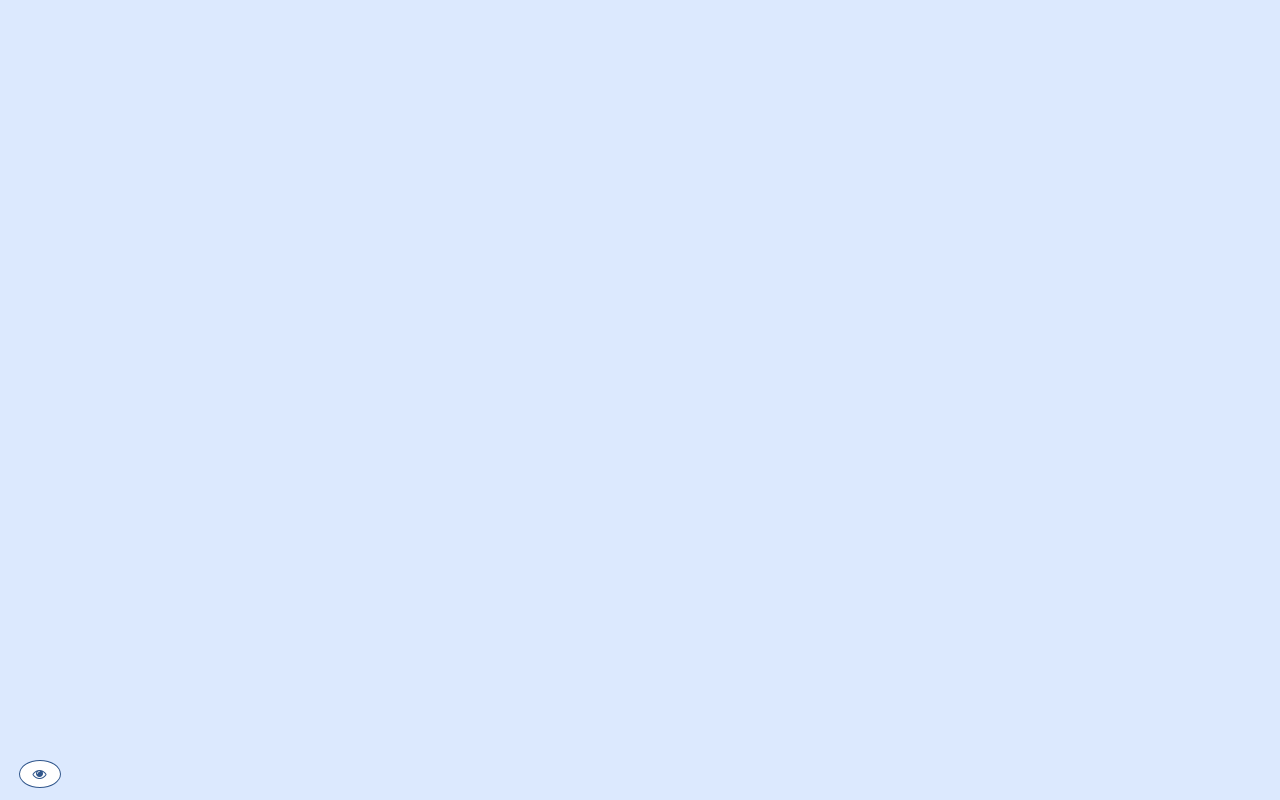
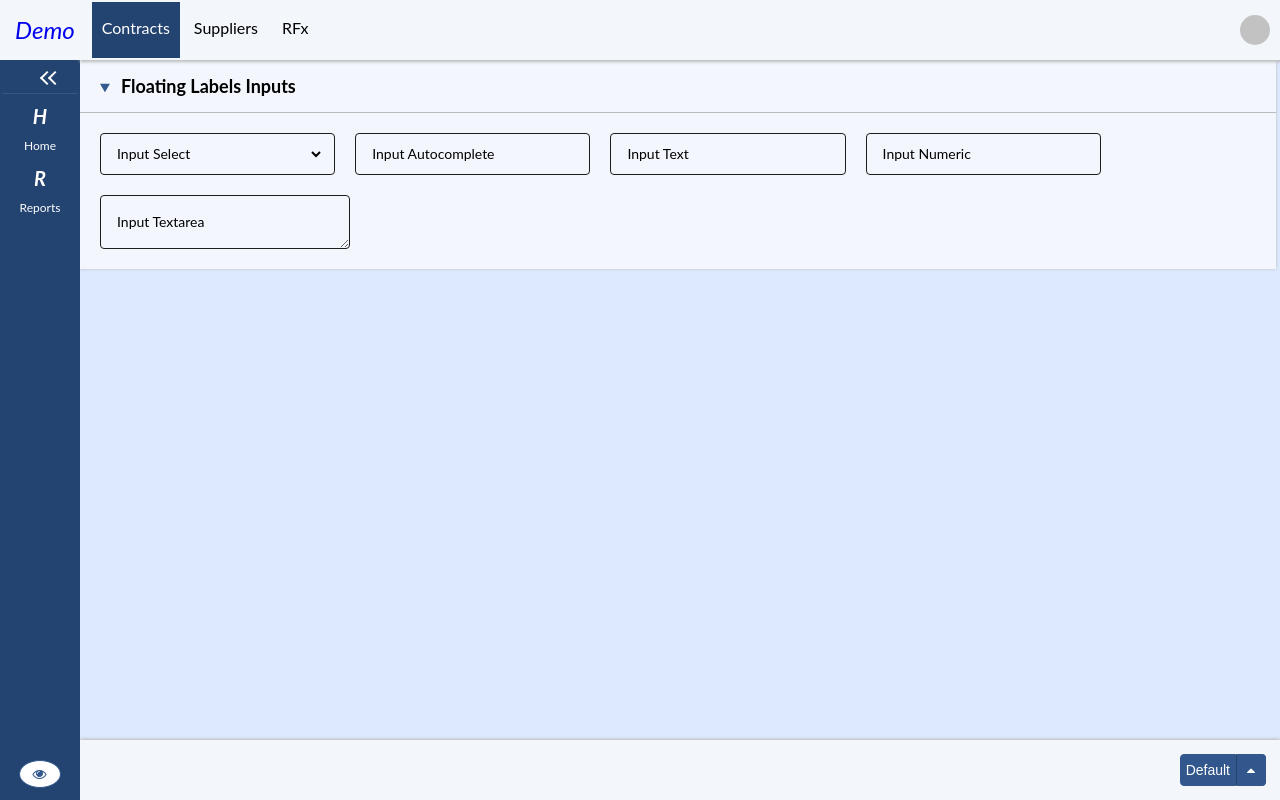
Before and after one commit to gregariousgovind/angularTheming, an Angular app: page /theming/fieldWidget in a window 1280 px wide. Before the commit this address led to /. Built offline with nearby package versions, Linux system fonts and the light colour scheme.

Commit message:
3 files modified, 2 added

```diff
--- a/src/app/app.module.ts
+++ b/src/app/app.module.ts
@@ -18,6 +18,7 @@ import { SkipBlockAccessibilityDirective } from './shared/directives/skip-block.
 import { LandingPageComponent } from './components/landing-page/landing-page.component';
 import { CarousalComponent } from './components/carousal/carousal.component';
 import { ResumeComponent } from './components/resume/resume.component';
+import { FieldWidgetComponent } from './components/field-widget/field-widget.component';
 
 @NgModule({
   imports: [BrowserModule, FormsModule, RoutingModule],
@@ -38,6 +39,7 @@ import { ResumeComponent } from './components/resume/resume.component';
     LandingPageComponent,
     CarousalComponent,
     ResumeComponent,
+    FieldWidgetComponent,
     LayerAccessibilityDirective,
     BlockAccessibilityDirective,
     TabbableAccessibilityDirective,
--- a/src/app/components/carousal/carousal.component.ts
+++ b/src/app/components/carousal/carousal.component.ts
@@ -81,6 +81,7 @@ export class CarousalComponent implements OnInit {
           height: '38px',
         },
       },
+      reference: '/theming/fieldWidget',
     },
     {
       id: 3,
--- /dev/null
+++ b/src/app/components/field-widget/field-widget.component.html
@@ -0,0 +1,71 @@
+<div class="container">
+  <details open>
+    <summary>
+      <h1>floating labels inputs</h1>
+    </summary>
+
+    <section class="widget">
+      <div class="input-container select">
+        <select
+          class="input-select"
+          id="inputSelectId"
+          onclick="this.setAttribute('value', this.value);"
+          value=""
+        >
+          <option value="" style="display: none"></option>
+          <option value="1">Option 1</option>
+          <option value="2">Option 2</option>
+          <option value="3">Option 3</option>
+        </select>
+        <label for="inputSelectId">input select</label>
+      </div>
+
+      <div class="input-container autocomplete">
+        <input
+          class="input-autocomplete"
+          list="inputAutocompleteListId"
+          id="inputAutocompleteId"
+          placeholder=" "
+        />
+        <datalist id="inputAutocompleteListId">
+          <option value="apple"></option>
+          <option value="ball"></option>
+          <option value="cat"></option>
+          <option value="dog"></option>
+          <option value="elephant"></option>
+        </datalist>
+
+        <label for="inputAutocompleteId">input autocomplete</label>
+      </div>
+
+      <div class="input-container text">
+        <input
+          class="input-text"
+          id="inputTextId"
+          type="text"
+          placeholder=" "
+        />
+        <label for="inputTextId">input text</label>
+      </div>
+
+      <div class="input-container numeric">
+        <input
+          class="input-numeric"
+          id="inputNumericId"
+          type="number"
+          placeholder=" "
+        />
+        <label for="inputNumericId">input numeric</label>
+      </div>
+
+      <div class="input-container textarea">
+        <textarea
+          class="input-textarea"
+          id="inputTextareaId"
+          placeholder=" "
+        ></textarea>
+        <label for="inputTextareaId">input textarea</label>
+      </div>
+    </section>
+  </details>
+</div>
--- /dev/null
+++ b/src/app/components/field-widget/field-widget.component.scss
@@ -0,0 +1,116 @@
+.container {
+    details {
+      background: #f3f7fd;
+      box-shadow: 0 0 3px #bbbbbb;
+
+      summary {
+        padding: 10px 20px;
+        text-transform: capitalize;
+
+        &::marker {
+          color: #32588d;
+        }
+
+        &:focus {
+          outline: 2px solid #32588d;
+        }
+
+        &:hover {
+          background: #c2c2c225;
+        }
+
+        h1 {
+          display: inline-block;
+          margin-top: 0;
+          margin-bottom: 0;
+          margin-left: 5px;
+          font-size: 18px;
+        }
+      }
+
+      .widget {
+        display: flex;
+        flex-wrap: wrap;
+        border-top: 1px solid #bbbbbb;
+        padding: 10px;
+
+        .input-container {
+          position: relative;
+          width: 20%;
+          min-width: 200px;
+          margin: 10px;
+          padding: 0 10px;
+          height: 42px;
+          border: 1px solid #1d1d1d;
+          border-radius: 4px;
+
+          &:focus-within {
+            outline: #32588d solid 2px;
+            border: 1px solid transparent;
+          }
+
+          &.textarea {
+            max-width: fit-content;
+            min-width: 250px;
+            height: fit-content;
+            padding-right: 0;
+
+            &, .input-textarea {
+              min-height: 42px;
+            }
+
+            .input-textarea {
+              min-width: 100%;
+              max-width: 100%;
+              padding: 10px 0;
+            }
+          }
+
+          .input-text,
+          .input-select,
+          .input-autocomplete,
+          .input-numeric,
+          .input-textarea {
+            display: block;
+            background-color: transparent;
+            font-size: 14px;
+            height: 100%;
+            width: 100%;
+            padding: 0;
+            border: none;
+            outline: none;
+          }
+
+          label {
+            position: absolute;
+            font-size: 14px;
+            left: 16px;
+            top: 50%;
+            text-transform: capitalize;
+            transform: translateY(-50%);
+            transition: 0.2s ease all;
+          }
+
+          .input-text:focus ~ label,
+          .input-text:not(:placeholder-shown) ~ label,
+          .input-numeric:focus ~ label,
+          .input-numeric:hover ~ label,
+          .input-numeric:not(:placeholder-shown) ~ label,
+          .input-textarea:focus ~ label,
+          .input-textarea:not(:placeholder-shown) ~ label,
+          .input-autocomplete:focus ~ label,
+          .input-autocomplete:not(:placeholder-shown) ~ label,
+          .input-select:focus~label,
+          .input-select:not([value=""]):valid ~ label {
+            top: -4px;
+            left: 4px;
+            background: #f3f7fc;
+            font-size: 12px;
+            padding: 0 5px;
+            color: #5264AE;
+            font-weight: bold;
+          }
+        }
+      }
+    }
+  }
--- /dev/null
+++ b/src/app/components/field-widget/field-widget.component.ts
@@ -0,0 +1,12 @@
+import { Component, OnInit } from '@angular/core';
+
+@Component({
+  selector: 'app-field-widget',
+  templateUrl: './field-widget.component.html',
+  styleUrls: ['./field-widget.component.scss'],
+})
+export class FieldWidgetComponent implements OnInit {
+  constructor() {}
+
+  ngOnInit() {}
+}
--- a/src/app/routing.module.ts
+++ b/src/app/routing.module.ts
@@ -5,6 +5,7 @@ import { WrapperComponent } from './shared/wrapper/wrapper.component';
 import { StatusCardsComponent } from './components/status-cards/status-cards.component';
 import { LandingPageComponent } from './components/landing-page/landing-page.component';
 import { ResumeComponent } from './components/resume/resume.component';
+import { FieldWidgetComponent } from './components/field-widget/field-widget.component';
 
 const routes: Routes = [
   { path: '', redirectTo: 'landing', pathMatch: 'full' },
@@ -16,6 +17,7 @@ const routes: Routes = [
     children: [
       { path: '', redirectTo: '/statusCards', pathMatch: 'full' },
       { path: 'statusCards', component: StatusCardsComponent },
+      { path: 'fieldWidget', component: FieldWidgetComponent },
     ],
   },
 ];
```
